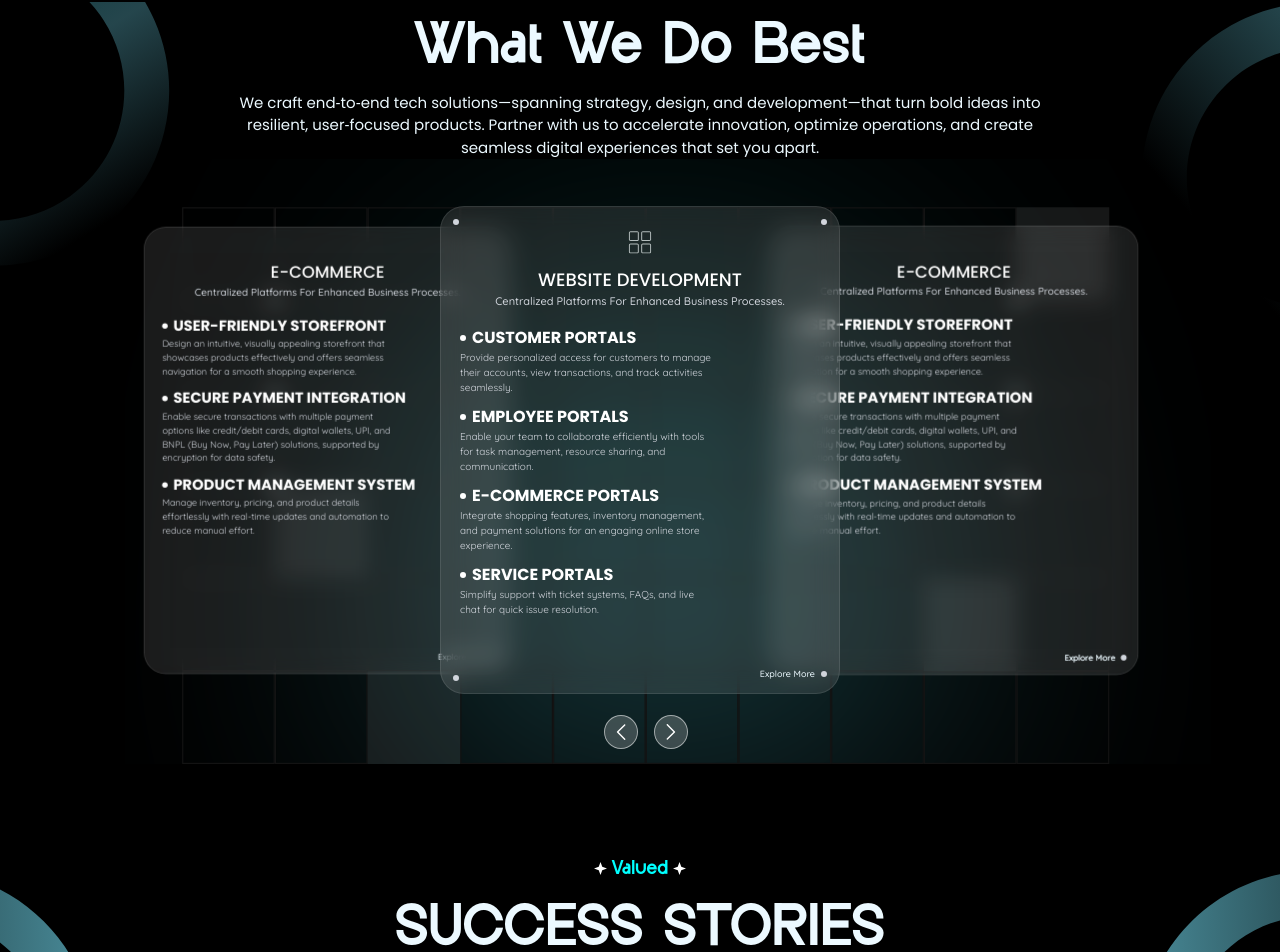
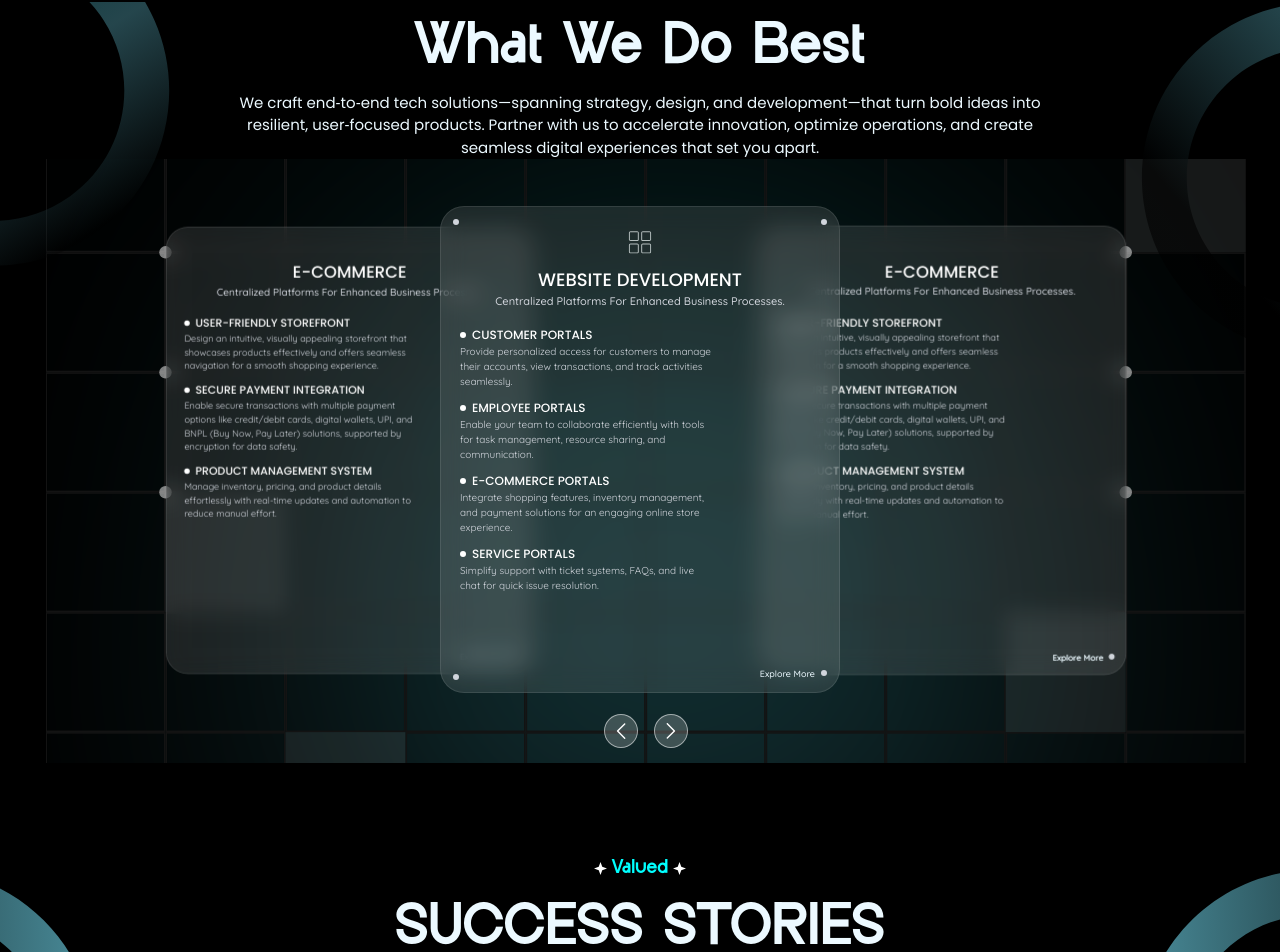
Before and after one commit to MuhammadLutafullah/ai-vista-next, a Next.js app: page / in a window 1280 px wide. Shown: the part 2012-2964 px from the top of the page. Built offline with nearby package versions, Linux system fonts and the light colour scheme.

Commit message:
slider dots

```diff
--- a/app/components/Best.tsx
+++ b/app/components/Best.tsx
@@ -39,7 +39,7 @@ export default function Best() {
             </p>
             <div className="best-row-main relative    bg-cover bg-center bg-no-repeat">
               <Image
-                className="absolute bg-boxes-img max-laptop:hidden"
+                className="absolute bg-boxes-img object-cover max-laptop:hidden"
                 src={cardIcon3}
                 alt="Your Logo"
               />
@@ -95,7 +95,7 @@ export default function Best() {
                     </p>
                     <div className="pt-4 flex flex-col gap-[10px]">
                       <div className="">
-                        <p className="font-bold text-[16px] uppercase flex items-center gap-[6px] text-white">
+                        <p className="font-medium text-[12px] uppercase flex items-center gap-[6px] text-white">
                           <span className="w-1.5 h-1.5 rounded-full bg-white block"></span>{" "}
                           User-Friendly Storefront
                         </p>
@@ -106,7 +106,7 @@ export default function Best() {
                         </p>
                       </div>
                       <div className="">
-                        <p className="font-bold text-[16px] uppercase flex items-center gap-[6px] text-white">
+                        <p className="font-medium text-[12px] uppercase flex items-center gap-[6px] text-white">
                           <span className="w-1.5 h-1.5 rounded-full bg-white block"></span>{" "}
                           Secure Payment Integration
                         </p>
@@ -119,7 +119,7 @@ export default function Best() {
                       </div>
 
                       <div className="">
-                        <p className="font-bold text-[16px] uppercase flex items-center gap-[6px] text-white">
+                        <p className="font-medium text-[12px] uppercase flex items-center gap-[6px] text-white">
                           <span className="w-1.5 h-1.5 rounded-full  bg-white block"></span>{" "}
                           Product Management System
                         </p>
@@ -168,7 +168,7 @@ export default function Best() {
                     </p>
                     <div className="pt-4 flex flex-col gap-[10px]">
                       <div className="">
-                        <p className="font-bold text-[16px] uppercase flex items-center gap-[6px] text-white">
+                        <p className="font-medium text-[12px] uppercase flex items-center gap-[6px] text-white">
                           <span className="w-1.5 h-1.5 rounded-full bg-white block"></span>{" "}
                           Customer Portals
                         </p>
@@ -179,7 +179,7 @@ export default function Best() {
                         </p>
                       </div>
                       <div className="">
-                        <p className="font-bold text-[16px] uppercase flex items-center gap-[6px] text-white">
+                        <p className="font-medium text-[12px] uppercase flex items-center gap-[6px] text-white">
                           <span className="w-1.5 h-1.5 rounded-full bg-white block"></span>{" "}
                           Employee Portals
                         </p>
@@ -190,7 +190,7 @@ export default function Best() {
                         </p>
                       </div>
                       <div className="">
-                        <p className="font-bold text-[16px] uppercase flex items-center gap-[6px] text-white">
+                        <p className="font-medium text-[12px] uppercase flex items-center gap-[6px] text-white">
                           <span className="w-1.5 h-1.5 rounded-full bg-white block"></span>{" "}
                           E-Commerce Portals
                         </p>
@@ -201,7 +201,7 @@ export default function Best() {
                         </p>
                       </div>
                       <div className="">
-                        <p className="font-bold text-[16px] uppercase flex items-center gap-[6px] text-white">
+                        <p className="font-medium text-[12px] uppercase flex items-center gap-[6px] text-white">
                           <span className="w-1.5 h-1.5 rounded-full  bg-white block"></span>{" "}
                           Service Portals
                         </p>
@@ -249,7 +249,7 @@ export default function Best() {
                     </p>
                     <div className="pt-4 flex flex-col gap-[10px]">
                       <div className="">
-                        <p className="font-bold text-[16px] uppercase flex items-center gap-[6px] text-white">
+                        <p className="font-medium text-[12px] uppercase flex items-center gap-[6px] text-white">
                           <span className="w-1.5 h-1.5 rounded-full bg-white block"></span>{" "}
                           User-Friendly Storefront
                         </p>
@@ -260,7 +260,7 @@ export default function Best() {
                         </p>
                       </div>
                       <div className="">
-                        <p className="font-bold text-[16px] uppercase flex items-center gap-[6px] text-white">
+                        <p className="font-medium text-[12px] uppercase flex items-center gap-[6px] text-white">
                           <span className="w-1.5 h-1.5 rounded-full bg-white block"></span>{" "}
                           Secure Payment Integration
                         </p>
@@ -273,7 +273,7 @@ export default function Best() {
                       </div>
 
                       <div className="">
-                        <p className="font-bold text-[16px] uppercase flex items-center gap-[6px] text-white">
+                        <p className="font-medium text-[12px] uppercase flex items-center gap-[6px] text-white">
                           <span className="w-1.5 h-1.5 rounded-full  bg-white block"></span>{" "}
                           Product Management System
                         </p>
@@ -329,7 +329,7 @@ export default function Best() {
                     </p>
                     <div className="pt-4 flex flex-col gap-[10px]">
                       <div className="">
-                        <p className="font-bold text-[16px] uppercase flex items-center gap-[6px] text-white">
+                        <p className="font-medium text-[12px] uppercase flex items-center gap-[6px] text-white">
                           <span className="w-1.5 h-1.5 rounded-full bg-white block"></span>{" "}
                           User-Friendly Storefront
                         </p>
@@ -340,7 +340,7 @@ export default function Best() {
                         </p>
                       </div>
                       <div className="">
-                        <p className="font-bold text-[16px] uppercase flex items-center gap-[6px] text-white">
+                        <p className="font-medium text-[12px] uppercase flex items-center gap-[6px] text-white">
                           <span className="w-1.5 h-1.5 rounded-full bg-white block"></span>{" "}
                           Secure Payment Integration
                         </p>
@@ -353,7 +353,7 @@ export default function Best() {
                       </div>
 
                       <div className="">
-                        <p className="font-bold text-[16px] uppercase flex items-center gap-[6px] text-white">
+                        <p className="font-medium text-[12px] uppercase flex items-center gap-[6px] text-white">
                           <span className="w-1.5 h-1.5 rounded-full  bg-white block"></span>{" "}
                           Product Management System
                         </p>
@@ -402,7 +402,7 @@ export default function Best() {
                     </p>
                     <div className="pt-4 flex flex-col gap-[10px]">
                       <div className="">
-                        <p className="font-bold text-[16px] uppercase flex items-center gap-[6px] text-white">
+                        <p className="font-medium text-[12px] uppercase flex items-center gap-[6px] text-white">
                           <span className="w-1.5 h-1.5 rounded-full bg-white block"></span>{" "}
                           Customer Portals
                         </p>
@@ -413,7 +413,7 @@ export default function Best() {
                         </p>
                       </div>
                       <div className="">
-                        <p className="font-bold text-[16px] uppercase flex items-center gap-[6px] text-white">
+                        <p className="font-medium text-[12px] uppercase flex items-center gap-[6px] text-white">
                           <span className="w-1.5 h-1.5 rounded-full bg-white block"></span>{" "}
                           Employee Portals
                         </p>
@@ -424,7 +424,7 @@ export default function Best() {
                         </p>
                       </div>
                       <div className="">
-                        <p className="font-bold text-[16px] uppercase flex items-center gap-[6px] text-white">
+                        <p className="font-medium text-[12px] uppercase flex items-center gap-[6px] text-white">
                           <span className="w-1.5 h-1.5 rounded-full bg-white block"></span>{" "}
                           E-Commerce Portals
                         </p>
@@ -435,7 +435,7 @@ export default function Best() {
                         </p>
                       </div>
                       <div className="">
-                        <p className="font-bold text-[16px] uppercase flex items-center gap-[6px] text-white">
+                        <p className="font-medium text-[12px] uppercase flex items-center gap-[6px] text-white">
                           <span className="w-1.5 h-1.5 rounded-full  bg-white block"></span>{" "}
                           Service Portals
                         </p>
@@ -483,7 +483,7 @@ export default function Best() {
                     </p>
                     <div className="pt-4 flex flex-col gap-[10px]">
                       <div className="">
-                        <p className="font-bold text-[16px] uppercase flex items-center gap-[6px] text-white">
+                        <p className="font-medium text-[12px] uppercase flex items-center gap-[6px] text-white">
                           <span className="w-1.5 h-1.5 rounded-full bg-white block"></span>{" "}
                           User-Friendly Storefront
                         </p>
@@ -494,7 +494,7 @@ export default function Best() {
                         </p>
                       </div>
                       <div className="">
-                        <p className="font-bold text-[16px] uppercase flex items-center gap-[6px] text-white">
+                        <p className="font-medium text-[12px] uppercase flex items-center gap-[6px] text-white">
                           <span className="w-1.5 h-1.5 rounded-full bg-white block"></span>{" "}
                           Secure Payment Integration
                         </p>
@@ -507,7 +507,7 @@ export default function Best() {
                       </div>
 
                       <div className="">
-                        <p className="font-bold text-[16px] uppercase flex items-center gap-[6px] text-white">
+                        <p className="font-medium text-[12px] uppercase flex items-center gap-[6px] text-white">
                           <span className="w-1.5 h-1.5 rounded-full  bg-white block"></span>{" "}
                           Product Management System
                         </p>
--- a/app/globals.css
+++ b/app/globals.css
@@ -133,12 +133,12 @@
   transform: translate3d(0px, 0px, -105.814px) rotateX(0deg) rotateY(0deg)
     scale(1) !important;
   z-index: 3 !important;
-  left: 60px !important;
+  left: 84px !important;
 }
 
 .best-otr .swiper-slide-next {
   transform: translate3d(0px, 0px, -100px) rotateX(0deg) rotateY(0deg) scale(1) !important;
-  right: 60px !important;
+  right: 73px !important;
 }
 
 .best-otr .swiper-slide-active {
```
